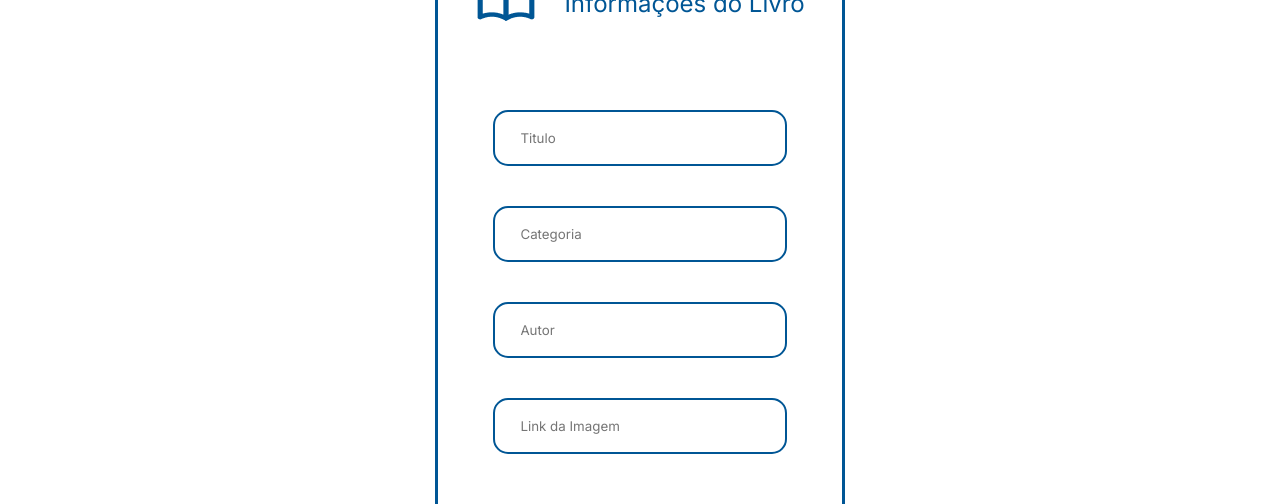
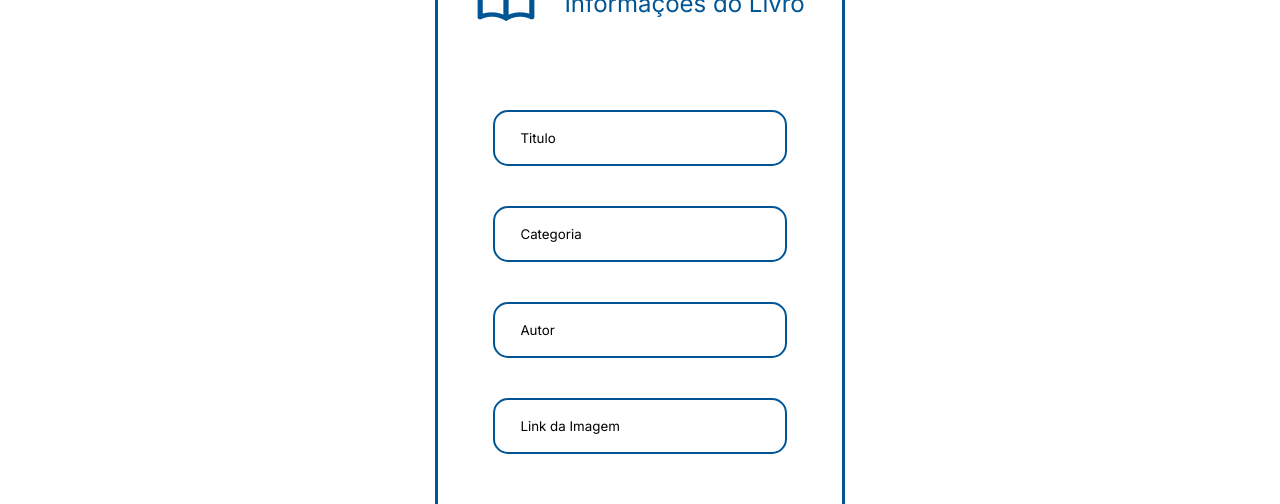
Before and after one commit to Ad3Agra90/desafio_final_livros, a React (Vite) app: page /QueroDoar in a window 1280 px wide. Shown: the part 431-935 px from the top of the page. Built offline with nearby package versions, Linux system fonts and the light colour scheme.

Commit message:
ajustes_queroDoar

```diff
--- a/src/Pages/QueroDoar/queroDoar.jsx
+++ b/src/Pages/QueroDoar/queroDoar.jsx
@@ -11,12 +11,12 @@
                     <h2 className={S.title}>Informações do Livro
                     </h2>
                 </div>
-                <section className={S.input_doar}>
+                <form className={S.input_doar}>
                     <input type="text"  placeholder="Titulo" />
                     <input type="text"  placeholder="Categoria"/>
                     <input type="text"  placeholder="Autor"/>
                     <input type="url"   placeholder="Link da Imagem"/>
-                </section>
+                </form>
                 <button>Doar</button>
             </section>
         </section>
--- a/src/Pages/QueroDoar/querodoar.module.scss
+++ b/src/Pages/QueroDoar/querodoar.module.scss
@@ -45,6 +45,10 @@
     width: 23vw;
     padding: 0 2vw;
     outline: none;
+    &::placeholder {
+        color: rgba(0, 0, 0, 1);
+
+    }
 }
 
 button{
```
